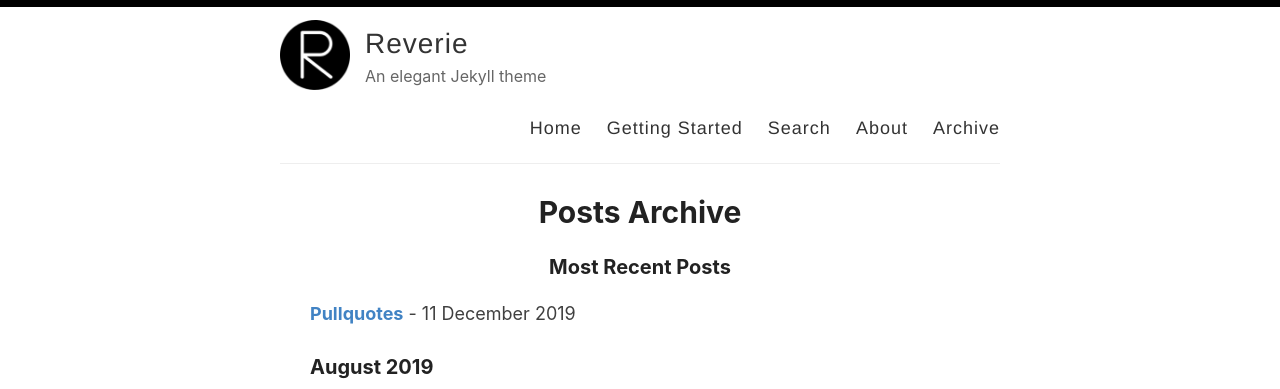
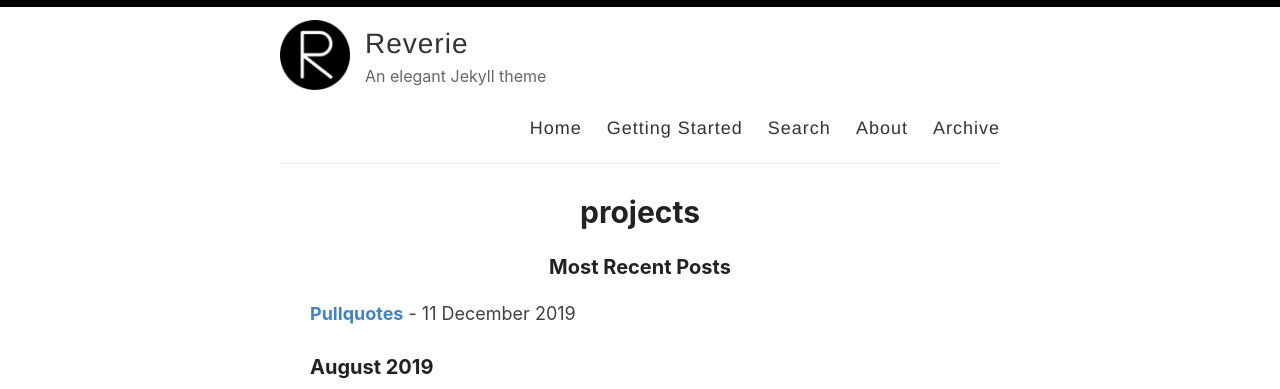
Before and after one commit to Missilelauncher/ashleyhavens.github.io, a Jekyll site: the page built from _pages/archive.md, in a window 1280 px wide. Shown: the top 389 px of the page. Built offline with Jekyll 4.4.1, drawn with Linux system fonts in a browser that asks for light colours.

Commit message:
Change permalink and title for archive page

```diff
--- a/_pages/archive.md
+++ b/_pages/archive.md
@@ -1,7 +1,7 @@
 ---
 layout: page
-permalink: /archive/
-title: Posts Archive
+permalink: /projects/
+title: projects
 ---
 
 
```
